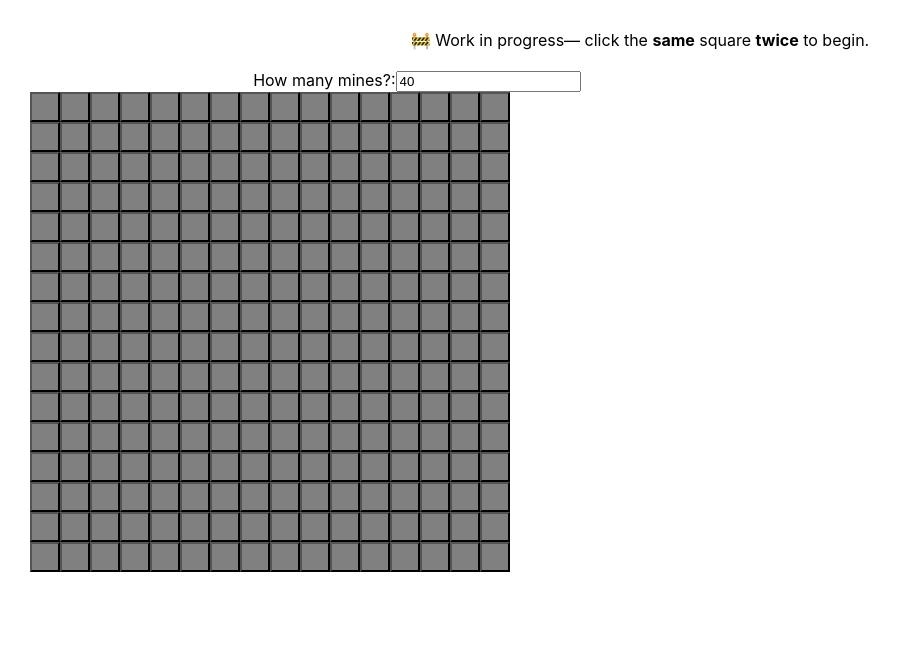
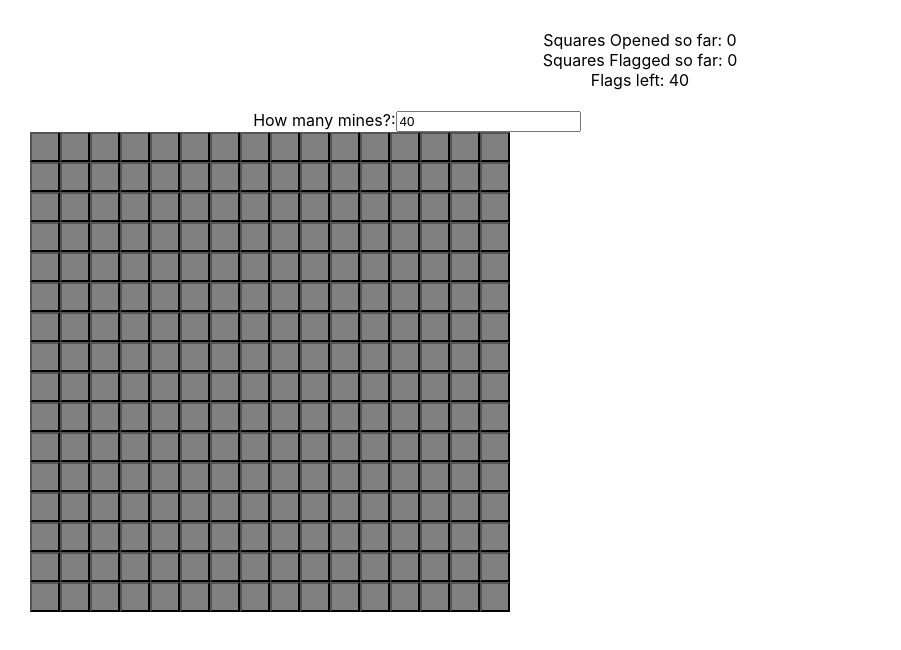
Before and after one commit to jasmatazzy/minesweeper, a React (Create React App) app: page / in a window 1280 px wide. Both pictures are taken after a click on the button 45 px from the left and 107 px from the top of the page. Shown: the top 650 px of the page, without its empty margins (0-901 px from the left). Built offline with nearby package versions, Linux system fonts and the light colour scheme.

Commit message:
Support for user settings/ display

```diff
--- a/src/components/UserSettings/index.tsx
+++ b/src/components/UserSettings/index.tsx
@@ -4,20 +4,43 @@ import startGameIcon from "../../assets/icon-start-game.png";
 interface UserSettingsProps {
   getMineCount: () => void;
   numberOfMinesOnBoard: number;
+  numberOfTotalSquares: number;
+  numberOfOpenSquares: number;
+  numberOfFlaggedSquares: number;
   startGame: () => void;
   isGameStarted: boolean;
 }
 
 const UserSettings = (props: UserSettingsProps): JSX.Element => {
-  const { getMineCount, isGameStarted, numberOfMinesOnBoard, startGame } =
-    props;
+  const {
+    getMineCount,
+    isGameStarted,
+    numberOfMinesOnBoard,
+    numberOfTotalSquares,
+    numberOfOpenSquares,
+    numberOfFlaggedSquares,
+  } = props;
   return (
     <div>
       <div>
-        🚧 Work in progress— click the <b>same</b> square <b>twice</b> to
-        begin.
+        {!isGameStarted && (
+          <div>
+            `🚧 Work in progress— click the <b>same</b> square <b>twice</b> to
+            begin.`
+          </div>
+        )}
+        {isGameStarted && (
+          <div>
+            Squares Opened so far: {numberOfOpenSquares}
+            <br />
+            Squares Flagged so far: {numberOfFlaggedSquares}
+            <br />
+            Flags left: {numberOfMinesOnBoard - numberOfFlaggedSquares}
+            <br />
+          </div>
+        )}
       </div>
-      <br/>
+      <br />
       <form
         style={{
           display: "flex",
```
